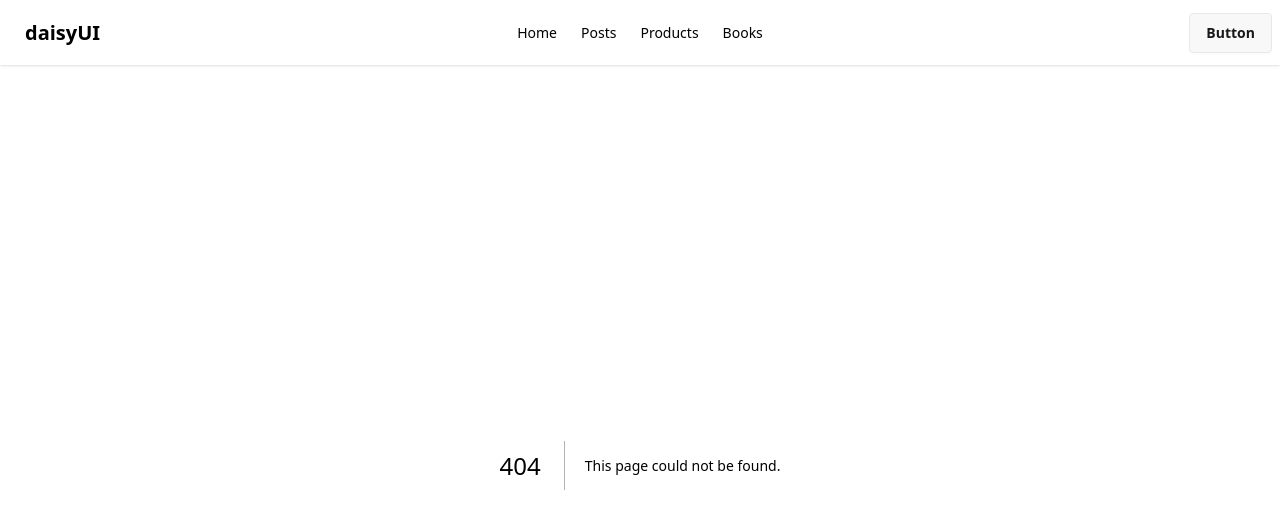
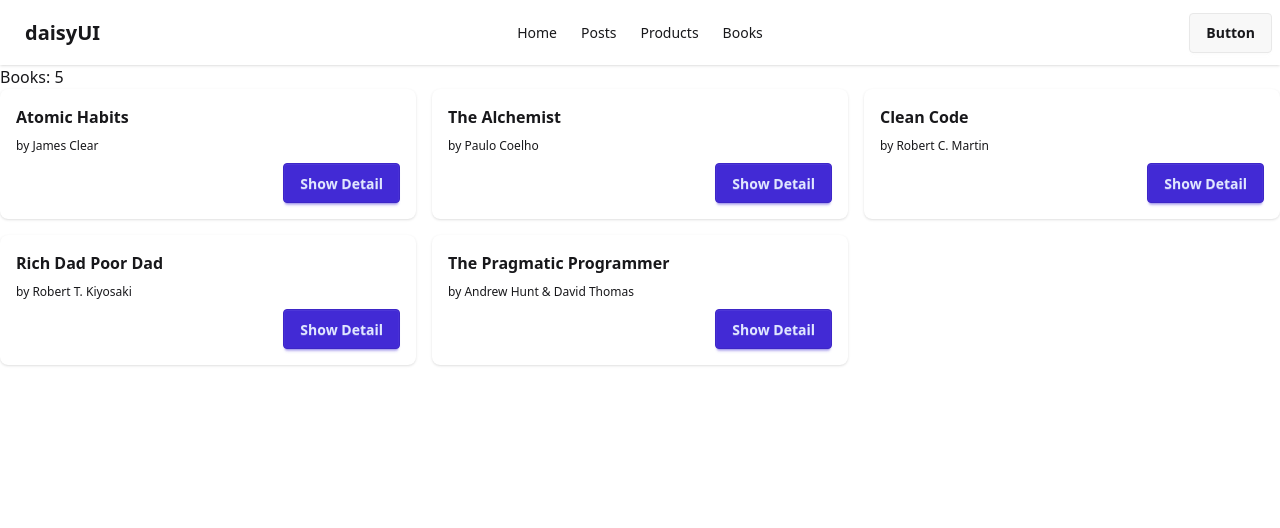
Before and after one commit to abutalha08/next-js-advanced-data-fetching, a Next.js app: page /books in a window 1280 px wide. Before the commit this address had no page. Shown: the top 528 px of the page. Built offline with nearby package versions, Linux system fonts and the light colour scheme; data requests are answered from the project's data file.

Commit message:
ISR with revalidate and SSG Vs ISR

```diff
--- /dev/null
+++ b/src/app/books/page.jsx
@@ -0,0 +1,26 @@
+import BookCard from "@/components/BookCard";
+/**
+ * cache: no-store -> It will fetch the data on every request, and it will not cache the data. SSR
+ *
+ * cache: force-cache -> It will cache the data, and it will not fetch the data on every request. SSG
+ *
+ * revalidate: 20 -> It will cache the data for 20 seconds, and it will fetch the data after 20 seconds. ISR
+*/
+
+const BooksPage = async() => {
+
+    const res = await fetch('http://localhost:5000/books', {next: { revalidate: 9 }});
+    const books = await res.json();
+    return (
+        <div>
+            <h2>Books: {books.length}</h2>
+            <div className="grid grid-cols-3 gap-4">
+                {
+                    books.map(book => <BookCard key={book.id} book={book} />)
+                }
+            </div>
+        </div>
+    );
+};
+
+export default BooksPage;
--- /dev/null
+++ b/src/components/BookCard.jsx
@@ -0,0 +1,21 @@
+import Link from "next/link";
+
+
+const BookCard = ({ book }) => {
+    const { title, author } = book;
+    return (
+        <div className="card bg-base-100 card-sm shadow-sm">
+            <div className="card-body">
+                <h2 className="card-title">{title}</h2>
+                <p>by {author}</p>
+                <div className="justify-end card-actions">
+                    <Link href={`/books/${book.id}`}>
+                        <button className="btn btn-primary">Show Detail</button>
+                    </Link>
+                </div>
+            </div>
+        </div>
+    );
+};
+
+export default BookCard;
```
